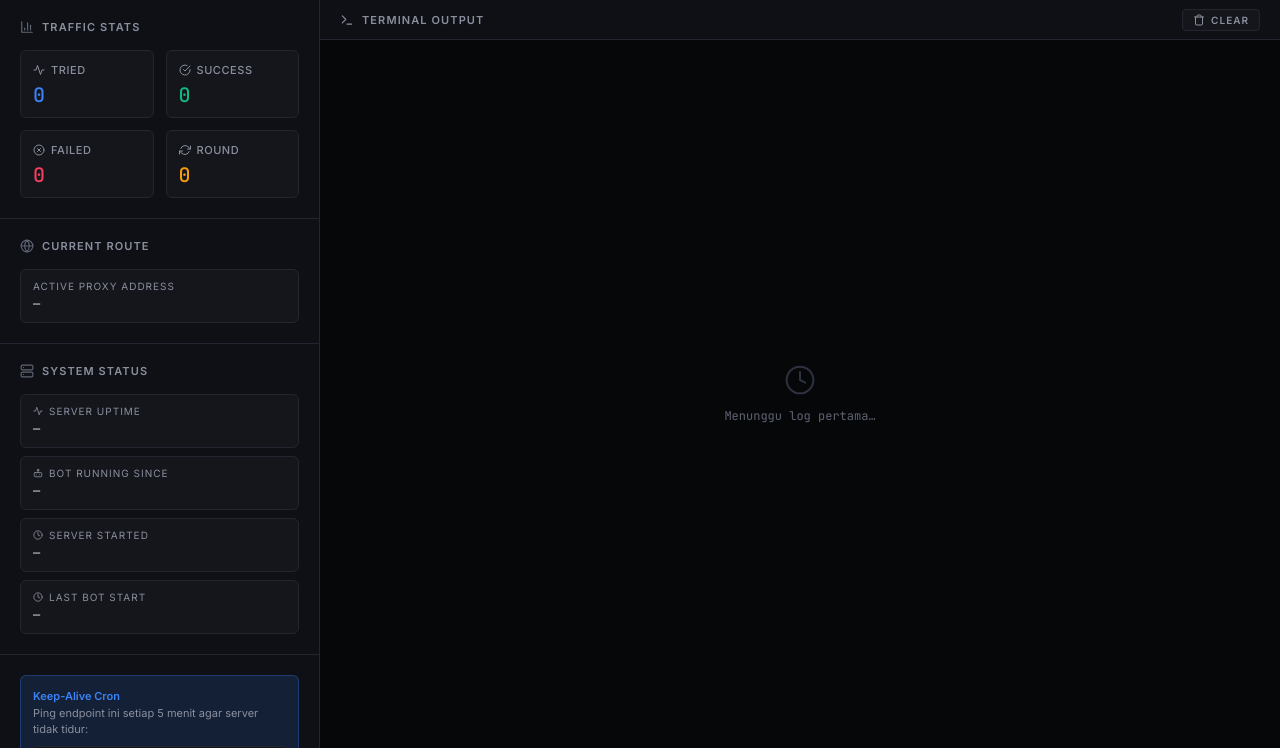
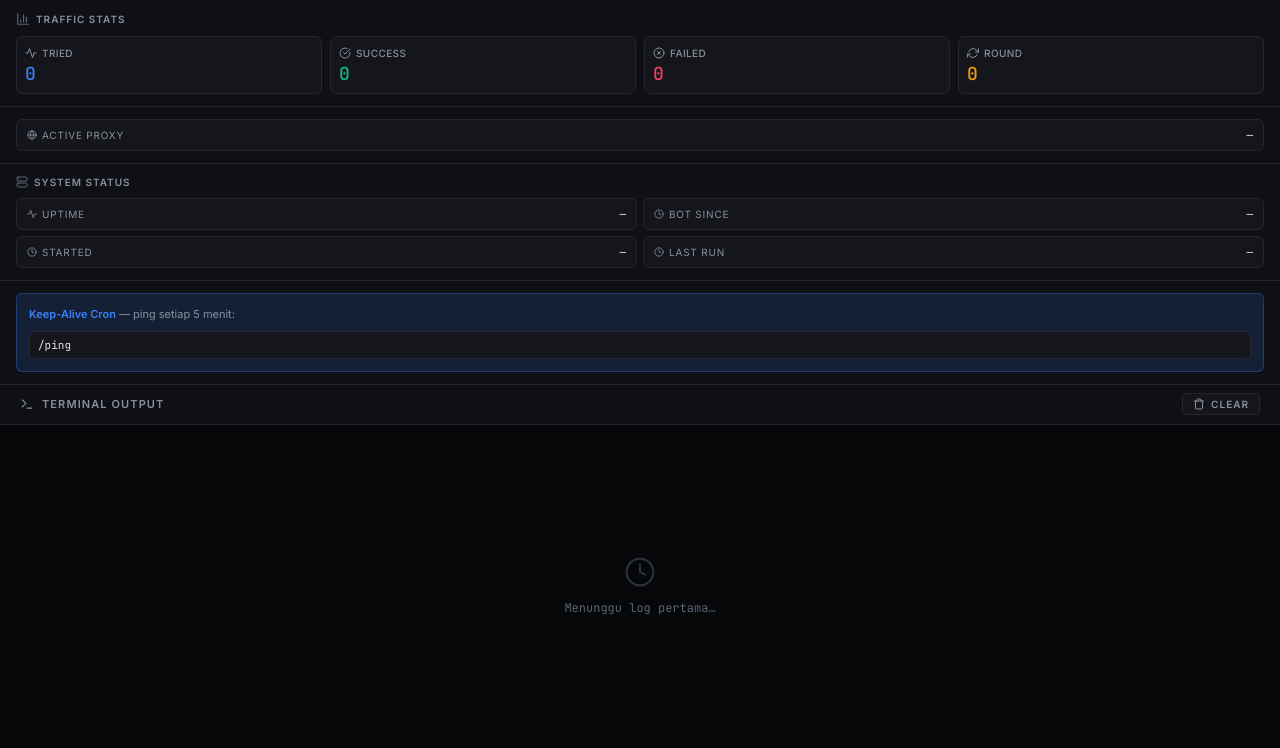
Before and after one commit to Dzakiart19/Bot-traffic, a Flask app: page / in a window 1280 px wide. Shown: the part 52-800 px from the top of the page. Run offline with Flask 3, Linux system fonts and the light colour scheme; some libraries are stand-ins or nearby versions.

Commit message:
Add Chrome screenshot to assets and refactor index template layout
Replit-Commit-Author: Agent

```diff
--- a/templates/index.html
+++ b/templates/index.html
@@ -124,45 +124,37 @@
     /* ── Main Layout ── */
     main {
       flex: 1;
-      min-height: 0; /* Ensures inner scrolling works */
+      min-height: 0;
       display: flex;
+      flex-direction: column;
     }
 
-    /* ── Sidebar ── */
+    /* ── Top panel (stats + info) ── */
     .sidebar {
-      width: 320px;
       background: var(--bg-panel);
-      border-right: 1px solid var(--border);
+      border-bottom: 1px solid var(--border);
       display: flex;
       flex-direction: column;
-      overflow-y: auto;
       flex-shrink: 0;
-    }
-    .sidebar::-webkit-scrollbar {
-      width: 6px;
-    }
-    .sidebar::-webkit-scrollbar-thumb {
-      background: var(--border-light);
-      border-radius: 3px;
     }
 
     .section {
-      padding: 20px;
+      padding: 12px 16px;
       border-bottom: 1px solid var(--border);
     }
     .section:last-child {
       border-bottom: none;
     }
     .section-title {
-      font-size: 11px;
+      font-size: 10px;
       font-weight: 600;
       color: var(--text-muted);
       text-transform: uppercase;
       letter-spacing: 0.1em;
-      margin-bottom: 16px;
+      margin-bottom: 10px;
       display: flex;
       align-items: center;
-      gap: 8px;
+      gap: 6px;
     }
     .section-title svg {
       color: var(--text-dim);
@@ -171,17 +163,17 @@
     /* ── Stats ── */
     .stats-grid {
       display: grid;
-      grid-template-columns: 1fr 1fr;
-      gap: 12px;
+      grid-template-columns: repeat(4, 1fr);
+      gap: 8px;
     }
     .stat-card {
       background: var(--bg-surface);
       border: 1px solid var(--border);
       border-radius: 6px;
-      padding: 12px;
+      padding: 10px 8px;
       display: flex;
       flex-direction: column;
-      gap: 8px;
+      gap: 6px;
       transition: border-color 0.2s, background-color 0.2s;
     }
     .stat-card:hover {
@@ -191,16 +183,16 @@
     .stat-header {
       display: flex;
       align-items: center;
-      gap: 6px;
-      font-size: 11px;
+      gap: 5px;
+      font-size: 10px;
       font-weight: 500;
       color: var(--text-muted);
       text-transform: uppercase;
-      letter-spacing: 0.05em;
+      letter-spacing: 0.04em;
     }
     .stat-val {
       font-family: var(--font-mono);
-      font-size: 20px;
+      font-size: 18px;
       font-weight: 500;
       line-height: 1;
     }
@@ -214,18 +206,21 @@
 
     /* ── Info Rows ── */
     .info-list {
-      display: flex;
-      flex-direction: column;
-      gap: 8px;
+      display: grid;
+      grid-template-columns: 1fr 1fr;
+      gap: 6px;
     }
+    .info-list.single { grid-template-columns: 1fr; }
     .info-item {
       background: var(--bg-surface);
       border: 1px solid var(--border);
       border-radius: 6px;
-      padding: 10px 12px;
+      padding: 8px 10px;
       display: flex;
-      flex-direction: column;
-      gap: 4px;
+      flex-direction: row;
+      align-items: center;
+      justify-content: space-between;
+      gap: 8px;
       transition: border-color 0.2s, background-color 0.2s;
     }
     .info-item:hover {
@@ -236,16 +231,18 @@
       font-size: 10px;
       color: var(--text-muted);
       text-transform: uppercase;
-      letter-spacing: 0.1em;
+      letter-spacing: 0.08em;
       display: flex;
       align-items: center;
-      gap: 6px;
+      gap: 5px;
+      white-space: nowrap;
     }
     .info-val {
       font-family: var(--font-mono);
-      font-size: 12px;
+      font-size: 11px;
       color: var(--text-main);
       word-break: break-all;
+      text-align: right;
     }
 
     /* ── Tip / Cron ── */
@@ -280,9 +277,9 @@
     /* ── Log Panel ── */
     .log-panel {
       flex: 1;
+      min-height: 0;
       display: flex;
       flex-direction: column;
-      min-width: 0;
       background: var(--bg-base);
     }
     .log-toolbar {
@@ -451,60 +448,61 @@
       </div>
     </div>
 
-    <!-- Active Proxy Section -->
+    <!-- Active Proxy + Status compact row -->
     <div class="section">
-      <div class="section-title">
-        <svg xmlns="http://www.w3.org/2000/svg" width="14" height="14" viewBox="0 0 24 24" fill="none" stroke="currentColor" stroke-width="2" stroke-linecap="round" stroke-linejoin="round"><circle cx="12" cy="12" r="10"></circle><line x1="2" y1="12" x2="22" y2="12"></line><path d="M12 2a15.3 15.3 0 0 1 4 10 15.3 15.3 0 0 1-4 10 15.3 15.3 0 0 1-4-10 15.3 15.3 0 0 1 4-10z"></path></svg>
-        Current Route
-      </div>
-      <div class="info-item">
-        <div class="info-lbl">Active Proxy Address</div>
-        <div class="info-val text-warn" id="currentProxy">—</div>
+      <div class="info-list single">
+        <div class="info-item">
+          <div class="info-lbl">
+            <svg xmlns="http://www.w3.org/2000/svg" width="10" height="10" viewBox="0 0 24 24" fill="none" stroke="currentColor" stroke-width="2" stroke-linecap="round" stroke-linejoin="round"><circle cx="12" cy="12" r="10"></circle><line x1="2" y1="12" x2="22" y2="12"></line><path d="M12 2a15.3 15.3 0 0 1 4 10 15.3 15.3 0 0 1-4 10 15.3 15.3 0 0 1-4-10 15.3 15.3 0 0 1 4-10z"></path></svg>
+            Active Proxy
+          </div>
+          <div class="info-val text-warn" id="currentProxy">—</div>
+        </div>
       </div>
     </div>
 
-    <!-- System Uptime Section -->
+    <!-- System Status grid -->
     <div class="section">
       <div class="section-title">
-        <svg xmlns="http://www.w3.org/2000/svg" width="14" height="14" viewBox="0 0 24 24" fill="none" stroke="currentColor" stroke-width="2" stroke-linecap="round" stroke-linejoin="round"><rect x="2" y="2" width="20" height="8" rx="2" ry="2"></rect><rect x="2" y="14" width="20" height="8" rx="2" ry="2"></rect><line x1="6" y1="6" x2="6.01" y2="6"></line><line x1="6" y1="18" x2="6.01" y2="18"></line></svg>
+        <svg xmlns="http://www.w3.org/2000/svg" width="12" height="12" viewBox="0 0 24 24" fill="none" stroke="currentColor" stroke-width="2" stroke-linecap="round" stroke-linejoin="round"><rect x="2" y="2" width="20" height="8" rx="2" ry="2"></rect><rect x="2" y="14" width="20" height="8" rx="2" ry="2"></rect><line x1="6" y1="6" x2="6.01" y2="6"></line><line x1="6" y1="18" x2="6.01" y2="18"></line></svg>
         System Status
       </div>
       <div class="info-list">
         <div class="info-item">
           <div class="info-lbl">
             <svg xmlns="http://www.w3.org/2000/svg" width="10" height="10" viewBox="0 0 24 24" fill="none" stroke="currentColor" stroke-width="2" stroke-linecap="round" stroke-linejoin="round"><path d="M22 12h-4l-3 9L9 3l-3 9H2"></path></svg>
-            Server Uptime
+            Uptime
           </div>
           <div class="info-val text-success" id="serverUptime">—</div>
         </div>
         <div class="info-item">
           <div class="info-lbl">
-            <svg xmlns="http://www.w3.org/2000/svg" width="10" height="10" viewBox="0 0 24 24" fill="none" stroke="currentColor" stroke-width="2" stroke-linecap="round" stroke-linejoin="round"><rect x="3" y="11" width="18" height="10" rx="2"></rect><circle cx="12" cy="5" r="2"></circle><path d="M12 7v4"></path><line x1="8" y1="16" x2="8.01" y2="16"></line><line x1="16" y1="16" x2="16.01" y2="16"></line></svg>
-            Bot Running Since
+            <svg xmlns="http://www.w3.org/2000/svg" width="10" height="10" viewBox="0 0 24 24" fill="none" stroke="currentColor" stroke-width="2" stroke-linecap="round" stroke-linejoin="round"><circle cx="12" cy="12" r="10"></circle><polyline points="12 6 12 12 16 14"></polyline></svg>
+            Bot Since
           </div>
           <div class="info-val text-success" id="botUptime">—</div>
         </div>
         <div class="info-item">
           <div class="info-lbl">
             <svg xmlns="http://www.w3.org/2000/svg" width="10" height="10" viewBox="0 0 24 24" fill="none" stroke="currentColor" stroke-width="2" stroke-linecap="round" stroke-linejoin="round"><circle cx="12" cy="12" r="10"></circle><polyline points="12 6 12 12 16 14"></polyline></svg>
-            Server Started
+            Started
           </div>
           <div class="info-val text-accent" id="serverStarted">—</div>
         </div>
         <div class="info-item">
           <div class="info-lbl">
             <svg xmlns="http://www.w3.org/2000/svg" width="10" height="10" viewBox="0 0 24 24" fill="none" stroke="currentColor" stroke-width="2" stroke-linecap="round" stroke-linejoin="round"><circle cx="12" cy="12" r="10"></circle><polyline points="12 6 12 12 16 14"></polyline></svg>
-            Last Bot Start
+            Last Run
           </div>
           <div class="info-val text-accent" id="botStarted">—</div>
         </div>
       </div>
     </div>
 
-    <!-- Tips Section -->
-    <div class="section" style="border-bottom: none; margin-top: auto;">
+    <!-- Cron tip compact -->
+    <div class="section">
       <div class="cron-tip">
-        <p><strong>Keep-Alive Cron</strong><br>Ping endpoint ini setiap 5 menit agar server tidak tidur:</p>
+        <p><strong>Keep-Alive Cron</strong> — ping setiap 5 menit:</p>
         <code id="pingUrl">/ping</code>
       </div>
     </div>
```
Also changed, not shown: attached_assets/Screenshot_2026-07-15-01-19-14-074_com.android.chrome_1784053163068.jpg (added).
